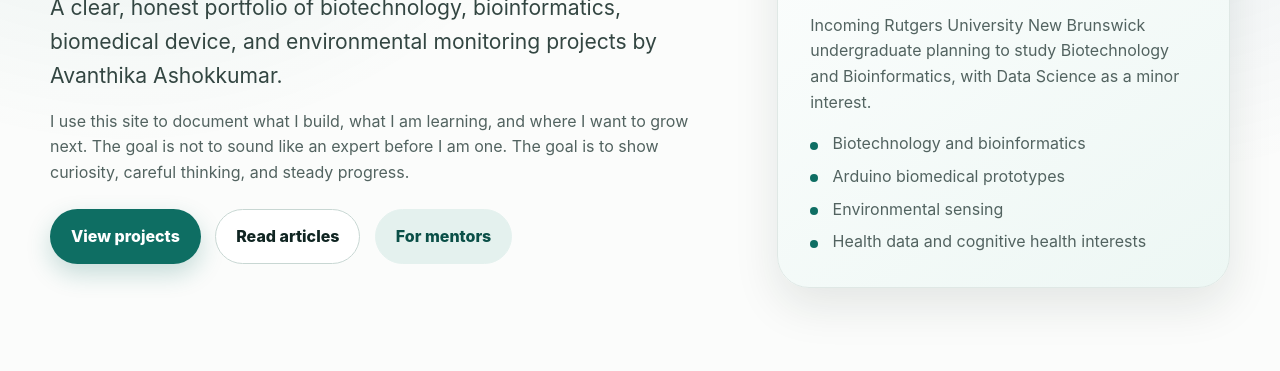
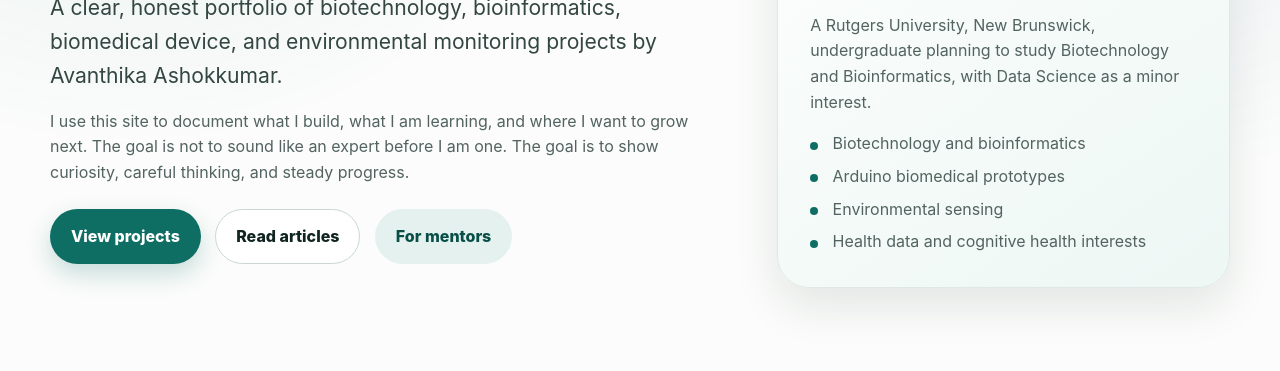
Before and after one commit to avanthikaashokkumar/biochem-chronicles, a plain HTML site: page index.html in a window 1280 px wide. Shown: the part 429-800 px from the top of the page. Drawn offline with Linux system fonts and the light colour scheme.

Commit message:
index.html

```diff
--- a/index.html
+++ b/index.html
@@ -53,7 +53,7 @@
       <aside class="profile-card reveal" aria-label="Profile summary">
         <div class="initials-mark" aria-hidden="true">AA</div>
         <h2>Avanthika Ashokkumar</h2>
-        <p>Incoming Rutgers University New Brunswick undergraduate planning to study Biotechnology and Bioinformatics, with Data Science as a minor interest.</p>
+        <p> A Rutgers University, New Brunswick, undergraduate planning to study Biotechnology and Bioinformatics, with Data Science as a minor interest.</p>
         <ul class="profile-list">
           <li>Biotechnology and bioinformatics</li>
           <li>Arduino biomedical prototypes</li>
```
